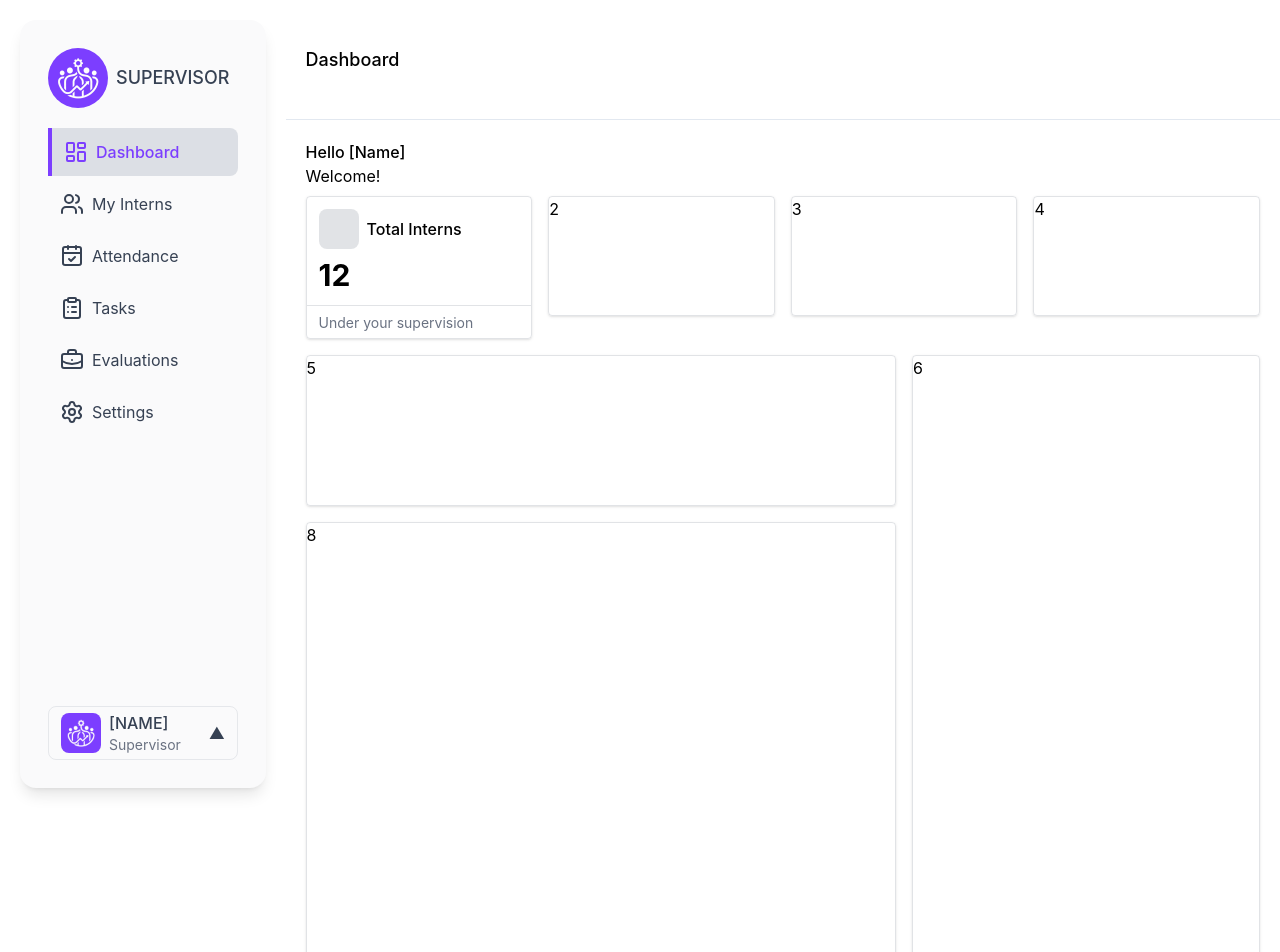
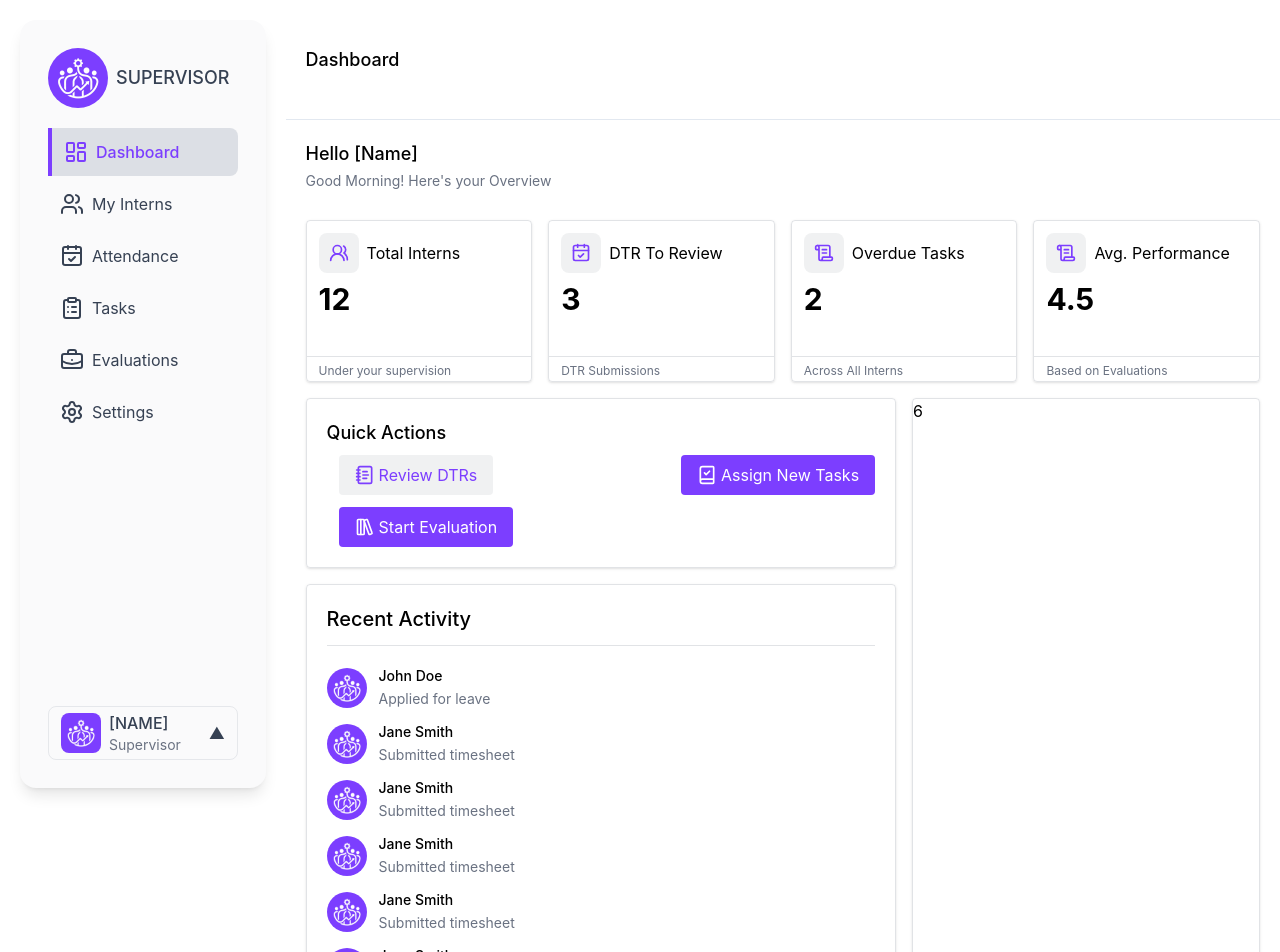
Before and after one commit to dev-St0ic/HR-Internship-Management-System, a React (Vite) app in the folder frontend-hrms/: page /s in a window 1280 px wide. Shown: the top 952 px of the page. Built offline with nearby package versions, Linux system fonts and the light colour scheme.

Commit message:
create: ui folder to simplify dashboard page code

```diff
--- /dev/null
+++ b/frontend-hrms/src/portals/supervisor/components/ui/DashboardCard.jsx
@@ -0,0 +1,90 @@
+import { UsersRound, CalendarCheck, ScrollText } from 'lucide-react'
+
+export default function DashboardCard() {
+  return (
+    <>
+      <div className="border border-gray-500/20 rounded shadow sm:col-span-2 row-span-2 mt-2 flex flex-col justify-between">
+          <div className="p-3">
+            <div className="flex items-center mb-2">
+              <div className="bg-gray-500/10 rounded-lg w-10 h-10 mr-2 flex items-center justify-center">
+                <UsersRound className="text-[#7C3EFF]" size={20} />
+              </div>
+              <h1 className="text-sm sm:text-base">
+                Total Interns
+              </h1>
+            </div>
+
+            <h1 className="font-bold text-2xl sm:text-3xl">12</h1>
+          </div>
+
+          <div className="border-t border-gray-500/20 px-3">
+            <span className="text-xs text-gray-500">
+              Under your supervision
+            </span>
+          </div>
+        </div>
+
+        <div className="border border-gray-500/20 rounded shadow sm:col-span-2 row-span-2 mt-2 flex flex-col justify-between col-start-3">
+          <div className="p-3">
+            <div className="flex items-center mb-2">
+              <div className="bg-gray-500/10 rounded-lg w-10 h-10 mr-2 flex items-center justify-center">
+                <CalendarCheck className="text-[#7C3EFF]" size={20} />
+              </div>
+              <h1 className="text-sm sm:text-base">
+                DTR To Review
+              </h1>
+            </div>
+
+            <h1 className="font-bold text-2xl sm:text-3xl">3</h1>
+          </div>
+
+          <div className="border-t border-gray-500/20 px-3">
+            <span className="text-xs text-gray-500">
+              DTR Submissions
+            </span>
+          </div>
+        </div>
+
+        <div className="border border-gray-500/20 rounded shadow sm col-span-2 row-span-2 mt-2 flex flex-col justify-between col-start-5">
+          <div className="p-3">
+            <div className="flex items-center mb-2">
+              <div className="bg-gray-500/10 rounded-lg w-10 h-10 mr-2 flex items-center justify-center">
+                <ScrollText className="text-[#7C3EFF]" size={20} />
+              </div>
+              <h1 className="text-sm sm:text-base">
+                Overdue Tasks
+              </h1>
+            </div>
+
+            <h1 className="font-bold text-2xl sm:text-3xl">2</h1>
+          </div>
+
+          <div className="border-t border-gray-500/20 px-3">
+            <span className="text-xs text-gray-500">
+              Across All Interns
+            </span>
+          </div>
+        </div>
+        <div className="border border-gray-500/20 rounded shadow sm col-span-2 row-span-2 mt-2 flex flex-col justify-between col-start-7">
+          <div className="p-3">
+            <div className="flex items-center mb-2">
+              <div className="bg-gray-500/10 rounded-lg w-10 h-10 mr-2 flex items-center justify-center">
+                <ScrollText className="text-[#7C3EFF]" size={20} />
+              </div>
+              <h1 className="text-sm sm:text-base">
+                Avg. Performance
+              </h1>
+            </div>
+
+            <h1 className="font-bold text-2xl sm:text-3xl">4.5</h1>
+          </div>
+
+          <div className="border-t border-gray-500/20 px-3">
+            <span className="text-xs text-gray-500">
+              Based on Evaluations
+            </span>
+          </div>
+        </div>
+    </>
+  )
+}
--- /dev/null
+++ b/frontend-hrms/src/portals/supervisor/components/ui/DashboardQuickActions.jsx
@@ -0,0 +1,24 @@
+import { NotebookText, BookCheck, LibraryBig } from 'lucide-react'
+
+export default function DashboardQuickActions() {
+  return (
+    <div className="border border-gray-500/20 rounded shadow sm col-span-5 row-span-2 row-start-3 p-5">
+          <h1 className="font-medium text-lg">Quick Actions</h1>
+          <div className="button ms-3 flex flex-wrap gap-3 mt-2 justify-between">
+
+            <button className="bg-gray-500/10 text-[#7C3EFF] py-2 px-4 rounded hover:bg-gray-500/20 cursor-pointer transition-colors text-md flex items-center">
+              <NotebookText className="w-5 me-1" /> Review DTRs
+            </button>
+
+            <button className="bg-[#7C3EFF] text-white py-2 px-4 rounded hover:bg-[#6a30d5] cursor-pointer transition-colors text-md flex items-center">
+              <BookCheck className="w-5 me-1" /> Assign New Tasks
+            </button>
+
+            <button className="bg-[#7C3EFF] text-white py-2 px-4 rounded hover:bg-[#6a30d5] cursor-pointer transition-colors text-md flex items-center">
+              <LibraryBig className="w-5 me-1" /> Start Evaluation
+            </button>
+
+          </div>
+        </div>
+  )
+}
--- /dev/null
+++ b/frontend-hrms/src/portals/supervisor/components/ui/DashboardRecentActivity.jsx
@@ -0,0 +1,59 @@
+export default function DashboardRecentActivity() {
+  return (
+    <div className="border border-gray-500/20 rounded shadow sm col-span-5 row-span-6 row-start-5 p-5">
+          <div className="header border-b border-gray-500/20 mb-5 pb-3">
+            <h1 className="font-medium text-xl">Recent Activity</h1>
+          </div>
+          <div className="row flex flex-col gap-3">
+
+            <div className="item flex items-center gap-3">
+              <img src="./image.png" className="avatar w-10 h-10 rounded-full bg-[#7C3EFF]"></img>
+              <div className="content">
+                <h1 className="font-medium text-sm">John Doe</h1>
+                <span className="text-sm text-gray-500">Applied for leave</span>
+              </div>
+            </div>
+
+            <div className="item flex items-center gap-3">
+              <img src="./image.png" className="avatar w-10 h-10 rounded-full bg-[#7C3EFF]"></img>
+              <div className="content">
+                <h1 className="font-medium text-sm">Jane Smith</h1>
+                <span className="text-sm text-gray-500">Submitted timesheet</span>
+              </div>
+            </div>
+
+            <div className="item flex items-center gap-3">
+              <img src="./image.png" className="avatar w-10 h-10 rounded-full bg-[#7C3EFF]"></img>
+              <div className="content">
+                <h1 className="font-medium text-sm">Jane Smith</h1>
+                <span className="text-sm text-gray-500">Submitted timesheet</span>
+              </div>
+            </div>
+
+            <div className="item flex items-center gap-3">
+              <img src="./image.png" className="avatar w-10 h-10 rounded-full bg-[#7C3EFF]"></img>
+              <div className="content">
+                <h1 className="font-medium text-sm">Jane Smith</h1>
+                <span className="text-sm text-gray-500">Submitted timesheet</span>
+              </div>
+            </div>
+
+            <div className="item flex items-center gap-3">
+              <img src="./image.png" className="avatar w-10 h-10 rounded-full bg-[#7C3EFF]"></img>
+              <div className="content">
+                <h1 className="font-medium text-sm">Jane Smith</h1>
+                <span className="text-sm text-gray-500">Submitted timesheet</span>
+              </div>
+            </div>
+
+            <div className="item flex items-center gap-3">
+              <img src="./image.png" className="avatar w-10 h-10 rounded-full bg-[#7C3EFF]"></img>
+              <div className="content">
+                <h1 className="font-medium text-sm">Jane Smith</h1>
+                <span className="text-sm text-gray-500">Submitted timesheet</span>
+              </div>
+            </div>
+          </div>
+        </div>
+  );
+}
--- a/frontend-hrms/src/portals/supervisor/pages/SupervisorDashboard.jsx
+++ b/frontend-hrms/src/portals/supervisor/pages/SupervisorDashboard.jsx
@@ -1,48 +1,26 @@
+import DashboardCard from '../components/ui/DashboardCard';
+import DashboardQuickActions from '../components/ui/DashboardQuickActions';
+import DashboardRecentActivity from '../components/ui/DashboardRecentActivity';
+
 export default function SupervisorDashboard() {
   return (
     <div id="supervisor-dashboard">
-      <h1 className="font-medium">Hello [Name]</h1>
-      <p>Welcome!</p>
+      <div className="header mb-5">
+        <h1 className="font-medium text-lg">Hello [Name]</h1>
+        <span className="text-sm text-gray-500">
+          Good Morning! Here's your Overview
+        </span>
+      </div>
 
-      <div className="grid grid-cols-8 grid-rows-12 gap-4 flex wrap">
+      <div className="grid grid-cols-8 grid-rows-10 gap-4 flex wrap">
+        <DashboardCard />
+        <DashboardQuickActions />
 
-        <div className="border border-gray-500/20 rounded shadow sm:col-span-2 row-span-2 mt-2 flex flex-col justify-between">
-          <div className="p-3">
-            <div className="flex items-center mb-2">
-              <div className="bg-gray-500/20 rounded-lg w-10 h-10 mr-2"></div>
-              <h1 className="text-sm sm:text-base font-medium">
-                Total Interns
-              </h1>
-            </div>
-
-            <h1 className="font-bold text-2xl sm:text-3xl">12</h1>
-          </div>
-
-          <div className="border-t border-gray-500/20 px-3 py-1">
-            <span className="text-sm text-gray-500">
-              Under your supervision
-            </span>
-          </div>
+        <div className="border border-gray-500/20 rounded shadow sm col-span-3 row-span-8 col-start-6 row-start-3">
+          6
         </div>
 
-        <div className="border border-gray-500/20 rounded shadow sm col-span-2 row-span-2 h-30 mt-2 col-start-3">
-          2
-        </div>
-        <div className="border border-gray-500/20 rounded shadow sm col-span-2 row-span-2 h-30 mt-2 col-start-5">
-          3
-        </div>
-        <div className="border border-gray-500/20 rounded shadow sm col-span-2 row-span-2 h-30 mt-2 col-start-7">
-          4
-        </div>
-        <div className="border border-gray-500/20 rounded shadow sm col-span-5 row-span-2 row-start-3">
-          5
-        </div>
-        <div className="border border-gray-500/20 rounded shadow sm col-span-3 row-span-10 col-start-6 row-start-3">
-          6
-        </div>
-        <div className="border border-gray-500/20 rounded shadow sm col-span-5 row-span-8 row-start-5">
-          8
-        </div>
+        <DashboardRecentActivity />
       </div>
     </div>
   );
```
